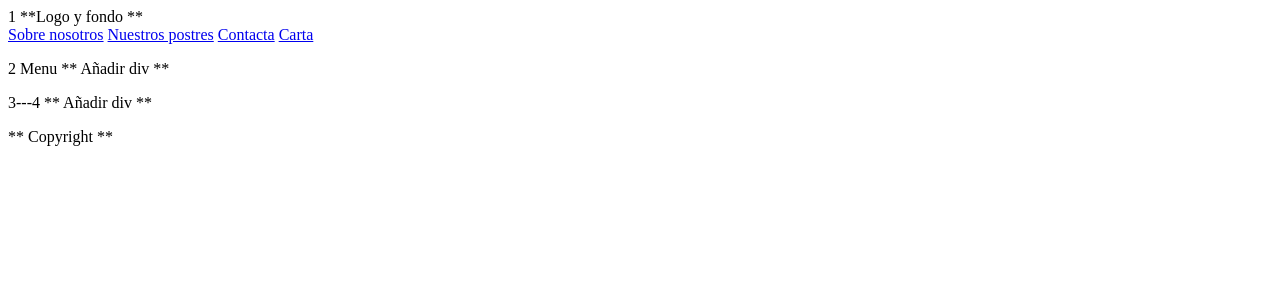
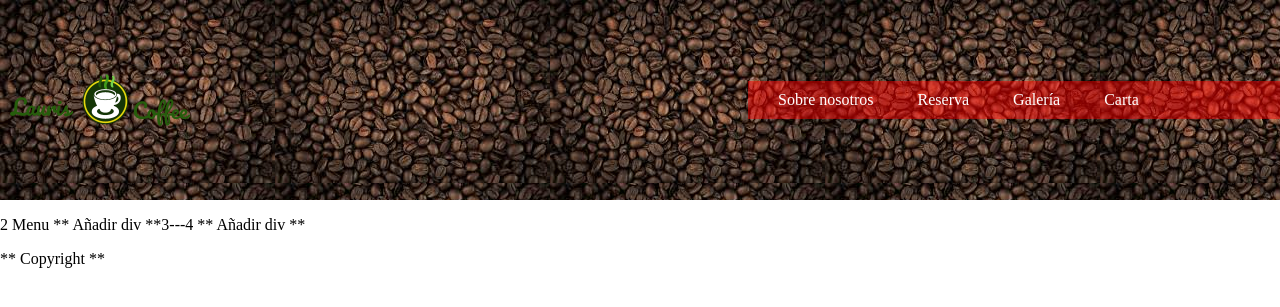
Before and after one commit to IsmaDevBalmis/ProyectoLM-LauraIsmael, a PHP site: page / in a window 1280 px wide. Shown: the top 307 px of the page. Run offline with PHP 8.4, Linux system fonts and the light colour scheme.

Commit message:
Implementacion header en index y css

```diff
--- a/proyecto/css/index.css
+++ b/proyecto/css/index.css
@@ -6,8 +6,25 @@
     min-height: 100vh;
 	max-width: 100vw;
 }
+/* Header*/
+header {
+  background-image: url(../sources/img/fondoheader.jpg);
+  color: white;
+  height: 25vh;
+  display:flex;
+  flex-direction: row;
+  justify-content: space-between;
+  align-items: center;
+}
+/*
 
+hay que modificiar la altura de la imagen
 
+.logo {
+  background: rgba(255, 255, 255, 0.3);
+  height: 20vh;
+
+}*/
 /*
 
 El nav que tengo ahora puesto es para el hueco del menú de
@@ -21,11 +38,13 @@
   display: flex;
 }
 .navIndex{
-  display: flex;
-  background-image: url(fondomain.jpg);
-  background-repeat: no-repeat;
   background-size: 100%;
   padding: 10px;
+  background: rgba(255, 0, 0, 0.5);
+  width: 40%;
+  align-items: center;
+
+
 }
 .navIndex a {
   color: white;
--- a/proyecto/index.html
+++ b/proyecto/index.html
@@ -3,23 +3,26 @@
     <meta http-equiv="Content-Type" content="text/html; charset=UTF-8">
     <head>
         <title>Lauris Coffe</title>
-        <link rel="css/index.css" href="index.css">
+        <link rel="stylesheet" href="css/index.css">
+        <link rel="stylesheet" href="css/inicio.css">
     </head>
     <body>
         <main>
-        <header> 1 **Logo y fondo ** </header>
-        <section>
+        <header>
+          <img src="sources/img/logo.png" alt="logo">
           <div class="navIndex">
           <a href="#">Sobre nosotros</a>
-            <a href="#">Nuestros postres</a>
-            <a href="#">Contacta</a>
+          <a href="#">Reserva</a>
+          <a href="#">Galería</a>
           <a href="#">Carta</a>
           </div>
+        </header>
         <div class="contenedorpadre">
         <p>2 Menu ** Añadir div **</p>
               <p>3---4 ** Añadir div **</p>
            </div>
-        </section>
+
+
         <footer>** Copyright **
         </footer>
         </main>
```
Also changed, not shown: PaletaColores.md (+0 -2 lines), proyecto/css/inicio.css (added), proyecto/sources/img/fondoheader.jpg (added). Lines whose indentation alone changed are shown as unchanged.
